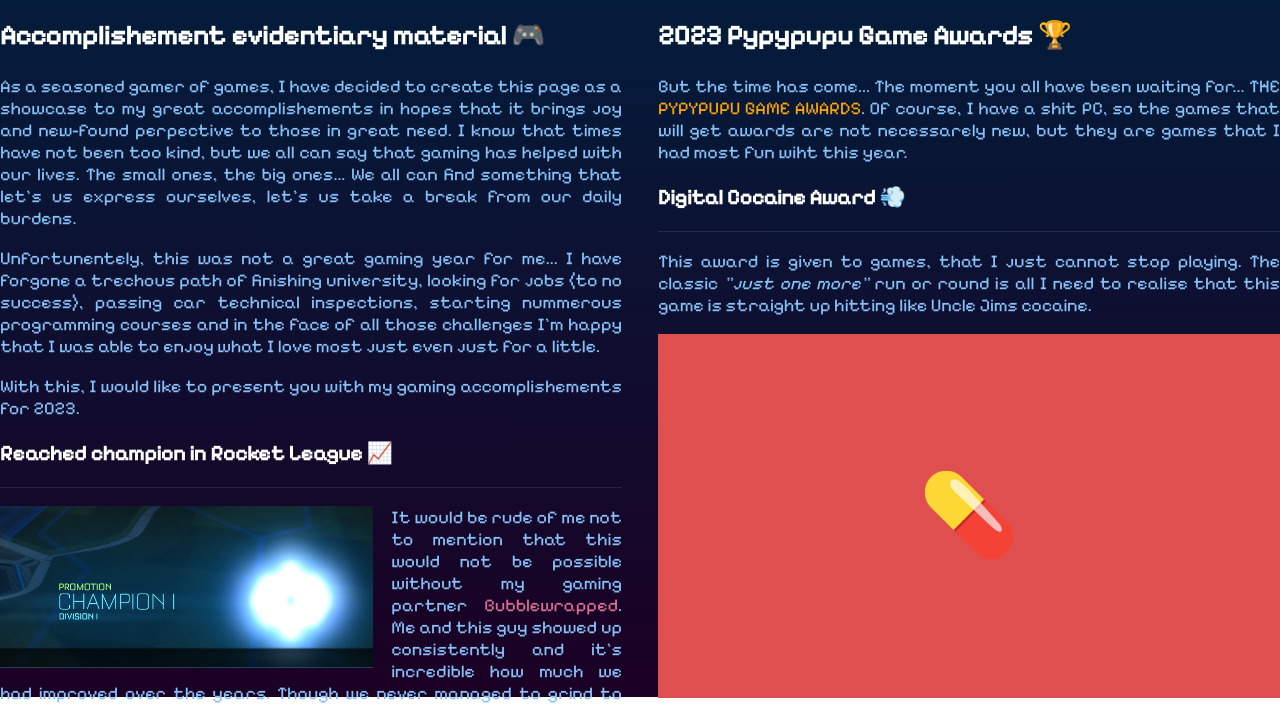
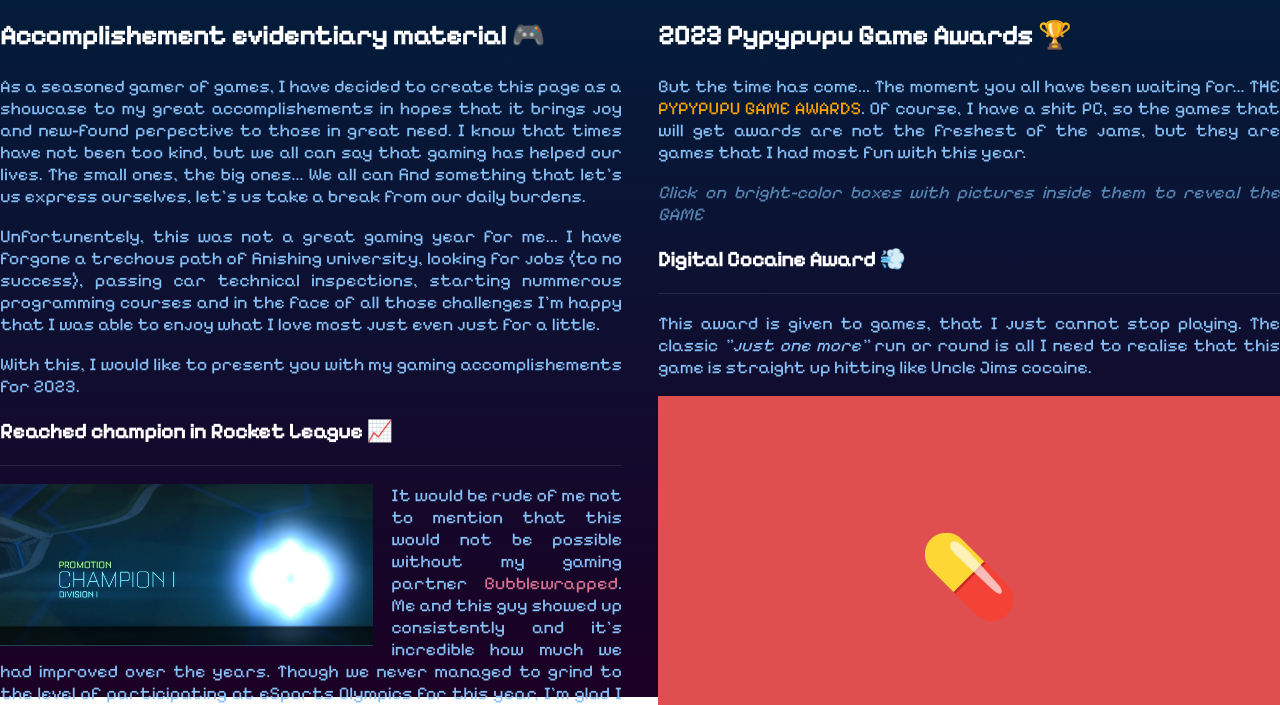
Before and after one commit to OverlyDevoted/2023GameAwards, a plain HTML site: page index.html in a window 1280 px wide. Shown: the part 103-808 px from the top of the page. Drawn offline with Linux system fonts and the light colour scheme.

Commit message:
Text fix

```diff
--- a/index.html
+++ b/index.html
@@ -38,7 +38,7 @@
             <h2>Accomplishement evidentiary material 🎮</h2>
             <p>As a seasoned gamer of games, I have decided to create this page as a showcase to my great
                 accomplishements in hopes that it brings joy and new-found perpective to those in great need. I know
-                that times have not been too kind, but we all can say that gaming has helped with our lives. The small
+                that times have not been too kind, but we all can say that gaming has helped our lives. The small
                 ones, the big ones... We all can find something that let's us express ourselves, let's us take a break
                 from our daily burdens. </p>
             <p>Unfortunentely, this was not a great gaming year for me... I have forgone a trechous path of finishing
@@ -90,7 +90,12 @@
             <h2>2023 Pypypupu Game Awards 🏆</h2>
             <p>But the time has come... The moment you all have been waiting for... THE <span
                     style="color:orange">PYPYPUPU GAME AWARDS</span>. Of course, I have a shit PC, so the games that
-                will get awards are not necessarely new, but they are games that I had most fun wiht this year.</p>
+                will get awards are not the freshest of the jams, but they are games that I had most fun with this year.</p>
+            <p>
+                <span style="color: rgb(87, 134, 179);">
+                    <cite>Click on bright-color boxes with pictures inside them to
+                        reveal the GAME</cite></span>
+            </p>
             <article>
                 <h3>Digital Cocaine Award 💨</h3>
                 <div class="line"></div>
@@ -119,7 +124,7 @@
                 <div class="line"></div>
                 <p>And now for the big guy. Ok, this game did not bring me much joy, this game makes me mad every time I
                     play it, I never want to play it. But when I do play and I do well, it feels like I'm GOD. I never
-                    expected I would ever make this my game of the year, but here we go...</p>
+                    expected I would ever make this my game of the year, but here we go... <span style="color: pink;"> peachyou</span> thank you for getting me into this mental asylum.</p>
                 <div>
                     <img id="best" src="games/league.png" alt="League" width="100%">
                     <div class="unrevealed"><span>🏆</span></div>
```
